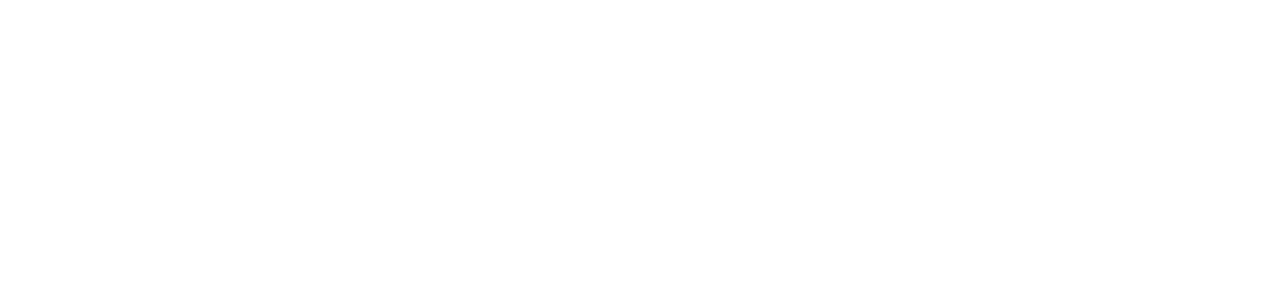
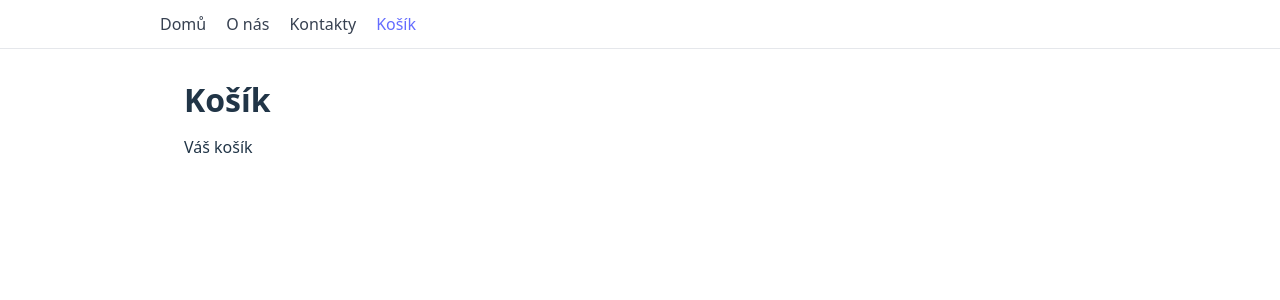
Before and after one commit to ddostal2/praxe, a React (Vite) app in the folder projekt/client/: page /kosik in a window 1280 px wide. Before the commit this address had no page. Shown: the top 300 px of the page. Built offline with nearby package versions, Linux system fonts and the light colour scheme.

Commit message:
stránka košík a kontakty

```diff
--- a/projekt/client/src/App.jsx
+++ b/projekt/client/src/App.jsx
@@ -2,6 +2,8 @@ import { Route, Routes } from "react-router-dom";
 import AppLayout from "./components/layout/AppLayout.jsx";
 import AboutPage from "./pages/AboutPage.jsx";
 import HomePage from "./pages/HomePage.jsx";
+import ContactsPage from "./pages/ContactsPage.jsx";
+import CartPage from "./pages/CartPage.jsx";
 import "./App.css";
 
 /**
@@ -15,6 +17,8 @@ const App = () => {
       <Route element={<AppLayout />}>
         <Route index element={<HomePage />} />
         <Route path="o-nas" element={<AboutPage />} />
+        <Route path="kontakty" element={<ContactsPage />} />
+        <Route path="kosik" element={<CartPage />} />
       </Route>
     </Routes>
   );
--- a/projekt/client/src/components/layout/AppLayout.jsx
+++ b/projekt/client/src/components/layout/AppLayout.jsx
@@ -28,6 +28,22 @@ const AppLayout = () => {
           >
             O nás
           </NavLink>
+          <NavLink
+              to="/kontakty"
+              className={({ isActive }) =>
+                  isActive ? "app-nav__link app-nav__link--active" : "app-nav__link"
+              }
+          >
+            Kontakty
+          </NavLink>
+          <NavLink
+              to="/kosik"
+              className={({ isActive }) =>
+                  isActive ? "app-nav__link app-nav__link--active" : "app-nav__link"
+              }
+          >
+            Košík
+          </NavLink>
         </nav>
       </header>
       <main className="app-main">
--- /dev/null
+++ b/projekt/client/src/pages/CartPage.jsx
@@ -0,0 +1,10 @@
+const CartPage = () => {
+    return (
+        <section>
+            <h1>Košík</h1>
+            <p>Váš košík</p>
+        </section>
+    );
+};
+
+export default CartPage;
--- /dev/null
+++ b/projekt/client/src/pages/ContactsPage.jsx
@@ -0,0 +1,10 @@
+const ContactsPage = () => {
+    return (
+        <section>
+            <h1>Kontakty</h1>
+            <p>Naše kontakty</p>
+        </section>
+    );
+};
+
+export default ContactsPage;
```
